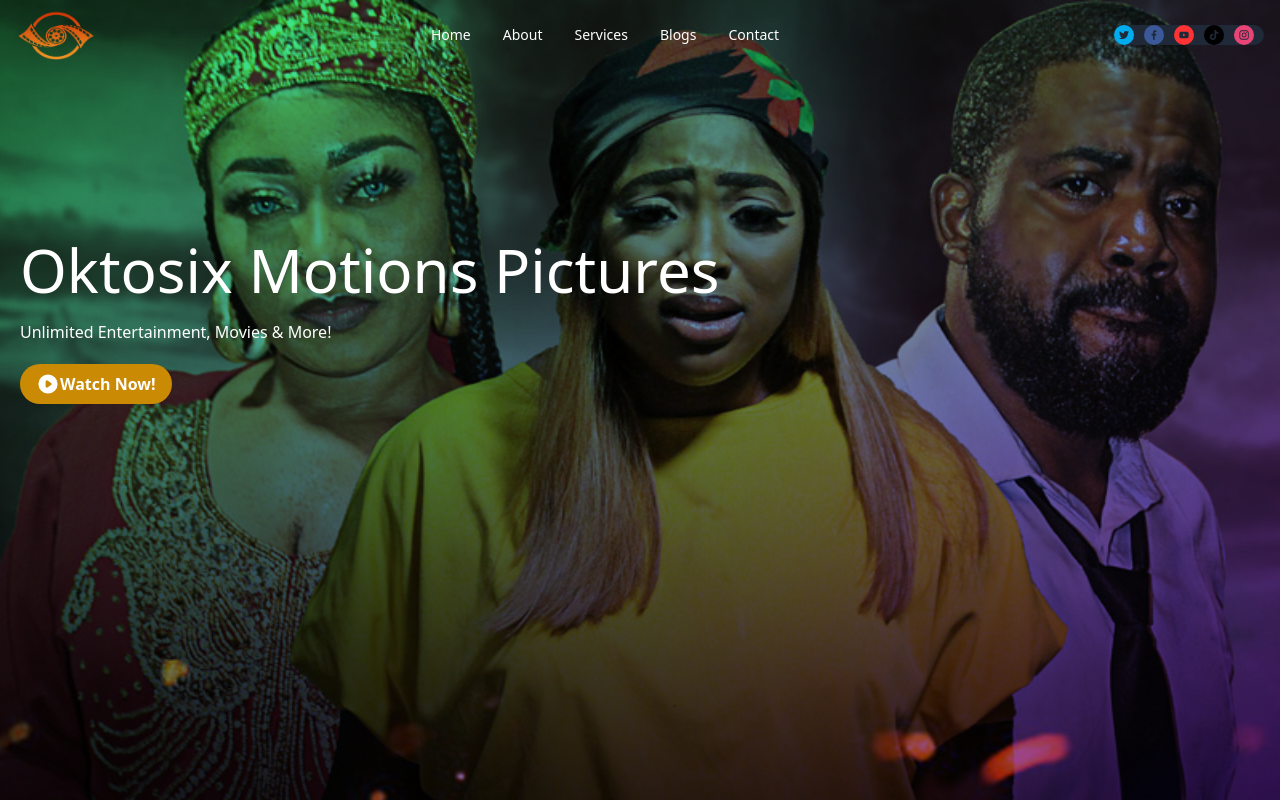
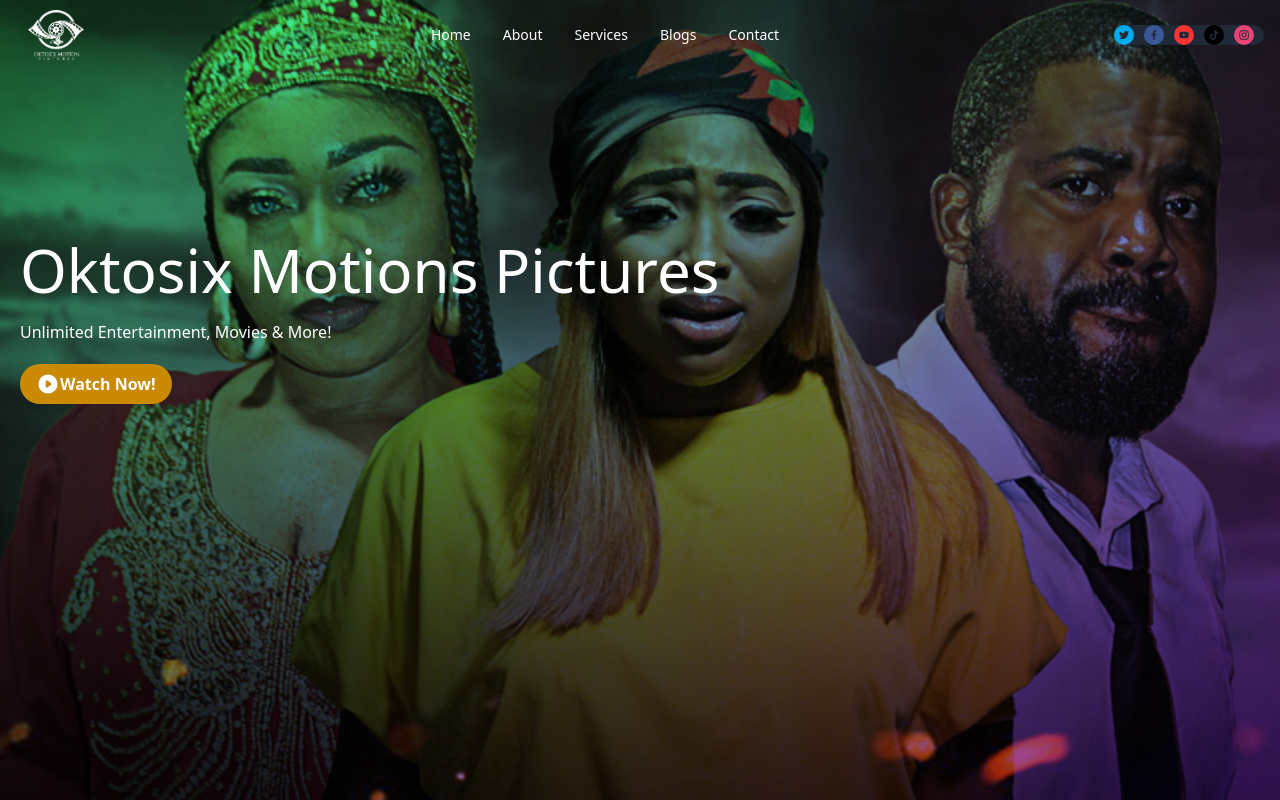
Before and after one commit to joseph-anselm/oktosix, a Next.js app: page / in a window 1280 px wide. Built offline with nearby package versions, Linux system fonts and the light colour scheme.

Commit message:
menu fix

```diff
--- a/components/menu.js
+++ b/components/menu.js
@@ -14,7 +14,7 @@
             <div className="flex items-center">
               <Image
                 src="/img/oktlogo.png"
-                className="mr-3 h-6 sm:h-9"
+                className="mr-3 h-20 w-24 object-contain"
                 alt="Oktosix Logo"
                 width={80}
                 height={50}
@@ -46,7 +46,7 @@
               />
 
               <SocialIcon
-                url="https://tiktok.com/crisvytv"
+                url="https://www.tiktok.com/@crisvytv"
                 style={{ height: 20, width: 20, marginRight: 10 }}
               />
               <SocialIcon
```
Also changed, not shown: public/img/Oktlogo.png.
